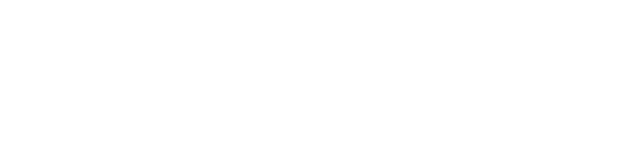
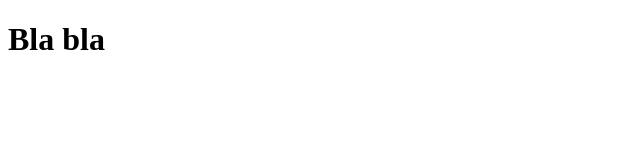
Before and after one commit to JelisavetaStojanovic/tenis, a plain HTML site: page index.html in a window 1280 px wide. Shown: the whole page, without its empty margins (0-640 px from the left). Drawn offline with Linux system fonts and the light colour scheme.

Commit message:
Dodat nov naslov u index.html

```diff
--- a/index.html
+++ b/index.html
@@ -4,8 +4,9 @@
     <meta charset="UTF-8">
     <meta http-equiv="X-UA-Compatible" content="IE=edge" />
     <meta name="viewport" content="width=device-width, inital-scale=1.0" />
-    <title>Proba</title>
+    <title>Novo</title>
 </head>
 <body>
+    <h1>Bla bla</h1>
 </body>
 </html>
```
